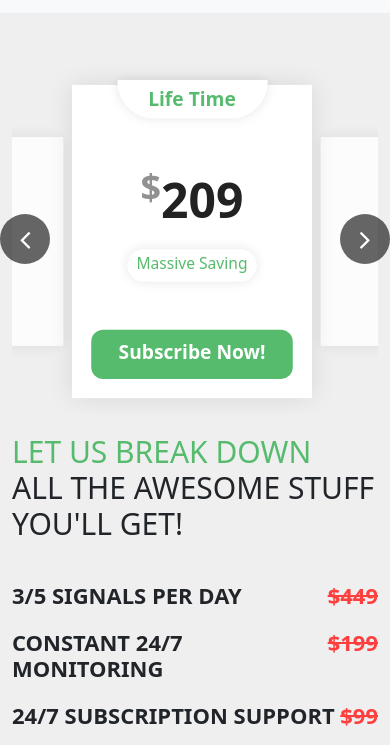
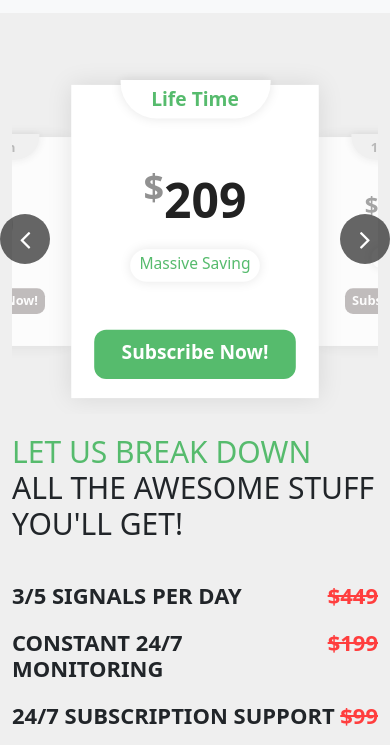
Before and after one commit to mhsajjadhossain/directSalePage, a plain HTML site: page index.html in a window 390 px wide. Shown: the part 67-812 px from the top of the page. Drawn offline with nearby package versions, Linux system fonts and the light colour scheme; some packages are replaced by stand-ins of ours; a script that the page names is missing.

Commit message:
slider Mode Done without css

```diff
--- a/assets/css/responsive.css
+++ b/assets/css/responsive.css
@@ -220,9 +220,6 @@
     padding-left: 23px;
     padding-right: 23px;
   }
-  .single_slide_wrap.slick-center {
-    width: 200px !important;
-  }
   .single_content_slide h2 {
     font-size: 30px;
   }
@@ -280,7 +277,8 @@
   .hero_slider_wrap .slick-list.draggable {
     padding-top: 0 !important;
     padding-bottom: 0px !important;
-    padding-left: 80px !important;
+    /* padding-left: 80px !important; */
+    /* padding-right: 80px !important; */
     max-height: 351px !important;
   }
   .single_content_slide {
--- a/assets/js/app.js
+++ b/assets/js/app.js
@@ -57,7 +57,8 @@ function mainSlider() {
     prevArrow: '.prev_arrow_btn',
     responsive: [
       { breakpoint: 576, settings: {
-        slidesToShow: 1
+        slidesToShow: 1,
+        centerPadding:'80px'
 
        } }
   ]
```
